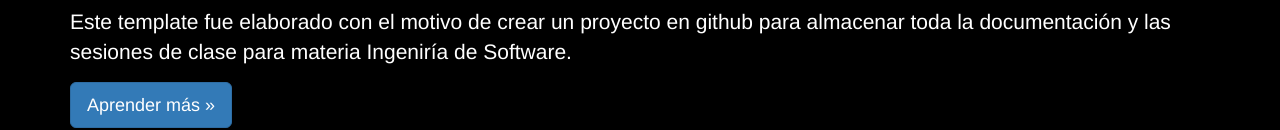
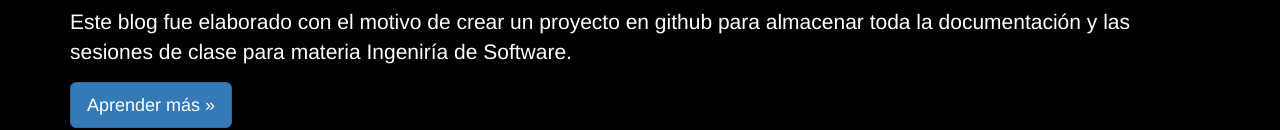
Before and after one commit to Yording/Yording.github.io, a plain HTML site: page index.html in a window 1280 px wide. Shown: the part 190-320 px from the top of the page. Drawn offline with nearby package versions, Linux system fonts and the light colour scheme; a script that the page names is missing; files whose address does not match are found by name.

Commit message:
15-05-2015

```diff
--- a/index.html
+++ b/index.html
@@ -75,7 +75,7 @@
     <div class="jumbotron">
       <div class="container">
         <h1>Bienvenido</h1>
-        <p>Este template fue elaborado con el motivo de crear un proyecto en github para almacenar toda la documentación y las sesiones de clase para materia Ingeniría de Software.</p>
+        <p>Este blog fue elaborado con el motivo de crear un proyecto en github para almacenar toda la documentación y las sesiones de clase para materia Ingeniría de Software.</p>
         <p><a class="btn btn-primary btn-lg" href="#" role="button">Aprender más &raquo;</a></p>
       </div>
     </div>
```
